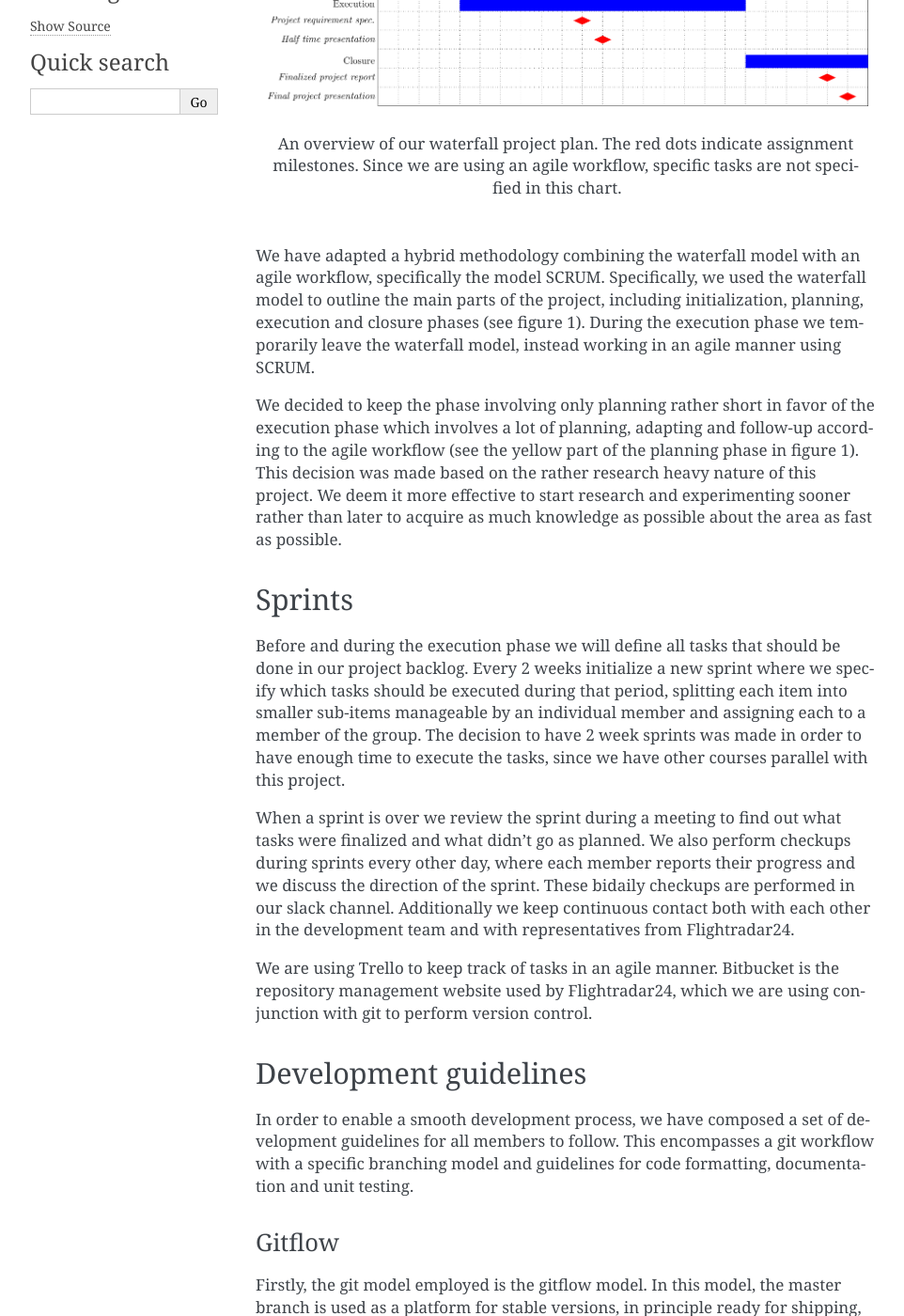
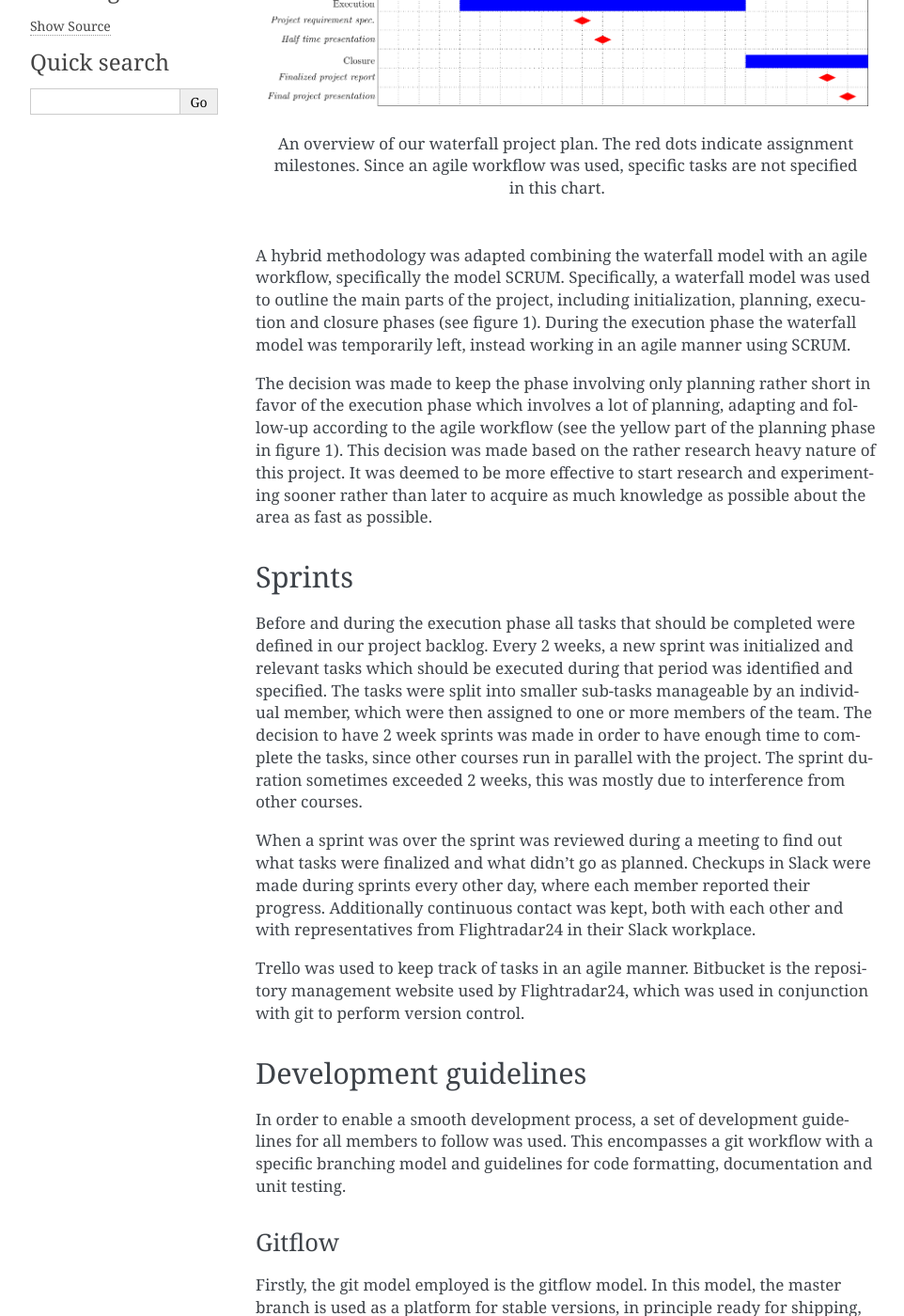
Before and after one commit to aathn/mvk18, a Sphinx documentation site: the page built from docs/source/methodology.rst, in a window 1280 px wide and 1400 px high, scrolled down 280 px. Shown: the whole window at 94% size, without its empty margins (148-1110 px from the left). Built offline with Sphinx 7.4.7, drawn with Linux system fonts in a browser that asks for light colours; formulas are drawn with MathJax 3; some of the changed text lies outside the part shown.

Commit message:
Perfected the methodolgy page

```diff
--- a/docs/source/methodology.rst
+++ b/docs/source/methodology.rst
@@ -5,21 +5,21 @@
 .. figure:: ../resources/gantt.png
 
    An overview of our waterfall project plan. The red dots indicate
-   assignment milestones. Since we are using an agile workflow, specific
+   assignment milestones. Since an agile workflow was used, specific
    tasks are not specified in this chart.
 
-We have adapted a hybrid methodology combining the waterfall model
-with an agile workflow, specifically the model SCRUM. Specifically, we
-used the waterfall model to outline the main parts of the project,
+A hybrid methodology was adapted combining the waterfall model
+with an agile workflow, specifically the model SCRUM. Specifically, a
+waterfall model was used to outline the main parts of the project,
 including initialization, planning, execution and closure phases (see
-figure 1). During the execution phase we temporarily leave the
-waterfall model, instead working in an agile manner using SCRUM.
+figure 1). During the execution phase the waterfall model was temporarily left,
+instead working in an agile manner using SCRUM.
 
-We decided to keep the phase involving only planning rather short in
+The decision was made to keep the phase involving only planning rather short in
 favor of the execution phase which involves a lot of planning,
 adapting and follow-up according to the agile workflow (see the yellow
 part of the planning phase in figure 1). This decision was made based
-on the rather research heavy nature of this project. We deem it more
+on the rather research heavy nature of this project. It was deemed to be more
 effective to start research and experimenting sooner rather than later
 to acquire as much knowledge as possible about the area as fast as
 possible.
@@ -27,33 +27,33 @@ possible.
 Sprints
 -------
 
-Before and during the execution phase we will define all tasks that
-should be done in our project backlog. Every 2 weeks initialize a new
-sprint where we specify which tasks should be executed during that
-period, splitting each item into smaller sub-items manageable by an
-individual member and assigning each to a member of the group. The
-decision to have 2 week sprints was made in order to have enough time
-to execute the tasks, since we have other courses parallel with this
-project.
+Before and during the execution phase all tasks that
+should be completed were defined in our project backlog. Every 2 weeks, a new sprint
+was initialized and relevant tasks which should be executed during that
+period was identified and specified. The tasks were split into smaller sub-tasks
+manageable by an individual member, which were then assigned to one or more
+members of the team. The decision to have 2 week sprints was made in order to
+have enough time to complete the tasks, since other courses run in parallel with
+the project. The sprint duration sometimes exceeded 2 weeks,
+this was mostly due to interference from other courses.
 
-When a sprint is over we review the sprint during a meeting to find
-out what tasks were finalized and what didn’t go as planned. We also
-perform checkups during sprints every other day, where each member
-reports their progress and we discuss the direction of the
-sprint. These bidaily checkups are performed in our slack
-channel. Additionally we keep continuous contact both with each other
-in the development team and with representatives from Flightradar24.
+When a sprint was over the sprint was reviewed during a meeting to find
+out what tasks were finalized and what didn’t go as planned.
+Checkups in Slack were made during sprints every other day,
+where each member reported their progress.
+Additionally continuous contact was kept, both with each other
+and with representatives from Flightradar24 in their Slack workplace.
 
-We are using Trello to keep track of tasks in an agile
+Trello was used to keep track of tasks in an agile
 manner. Bitbucket is the repository management website used by
-Flightradar24, which we are using conjunction with git to perform
+Flightradar24, which was used in conjunction with git to perform
 version control.
 
 Development guidelines
 ----------------------
 
-In order to enable a smooth development process, we have composed a
-set of development guidelines for all members to follow. This
+In order to enable a smooth development process, a
+set of development guidelines for all members to follow was used. This
 encompasses a git workflow with a specific branching model and
 guidelines for code formatting, documentation and unit testing.
 
@@ -71,18 +71,19 @@ into the development branch after peer review.
 Formatting
 ~~~~~~~~~~
 
-To prevent discussions about code formatting, which threaten to take
+To prevent confusion about code formatting, which threaten to take
 time from important discussions about problem solving and solutions,
-we use a code formatter called Black. All code pulled to the
+a code formatter called Black was used. All code pulled to the
 development branch has to comply with the formatting requirements of
 Black.
 
 Project documentation
 ~~~~~~~~~~~~~~~~~~~~~
 
-To integrate our project documentation with the code and make it
-traceable in our version control software, we will use Sphinx
-documentation software and documentation, including docstrings in the
-code, in the reStructuredText format. Sphinx will compile the
-documentation to LaTeX. We are in the process of merging our
-documentation to reStructuredText and Sphinx.
+The report was written using the reStructuredText format.
+Sphinx was used to convert the report to a LaTex version which was
+then compiled to a pdf file.
+
+Code documentation was written with docstrings, and Sphinx
+is used to combine all code documentation into an easily overviewed document
+which will be sent to Flightradar24.
```
